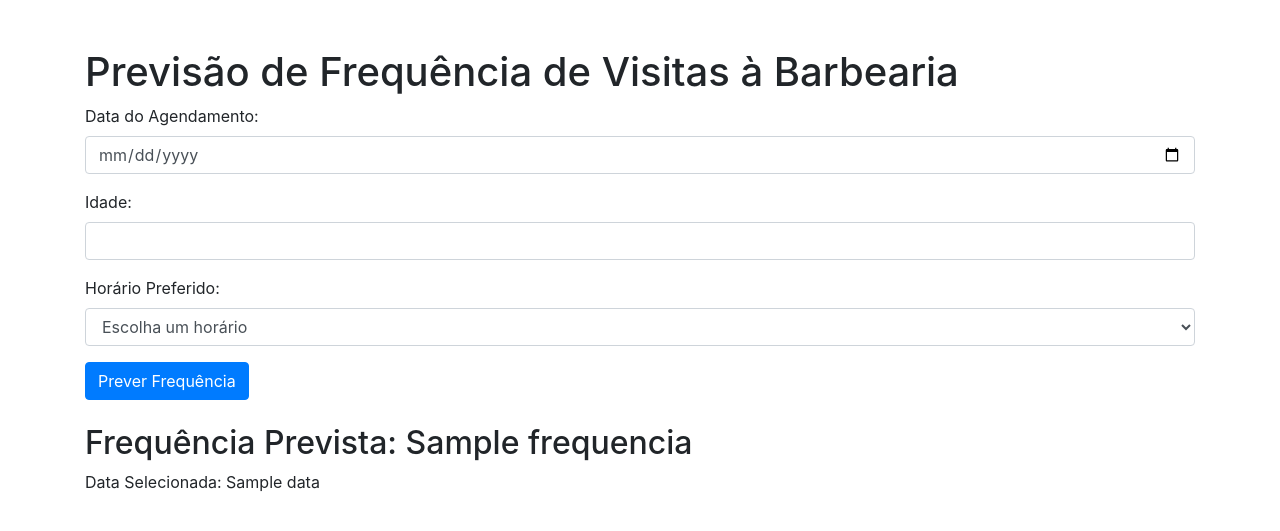
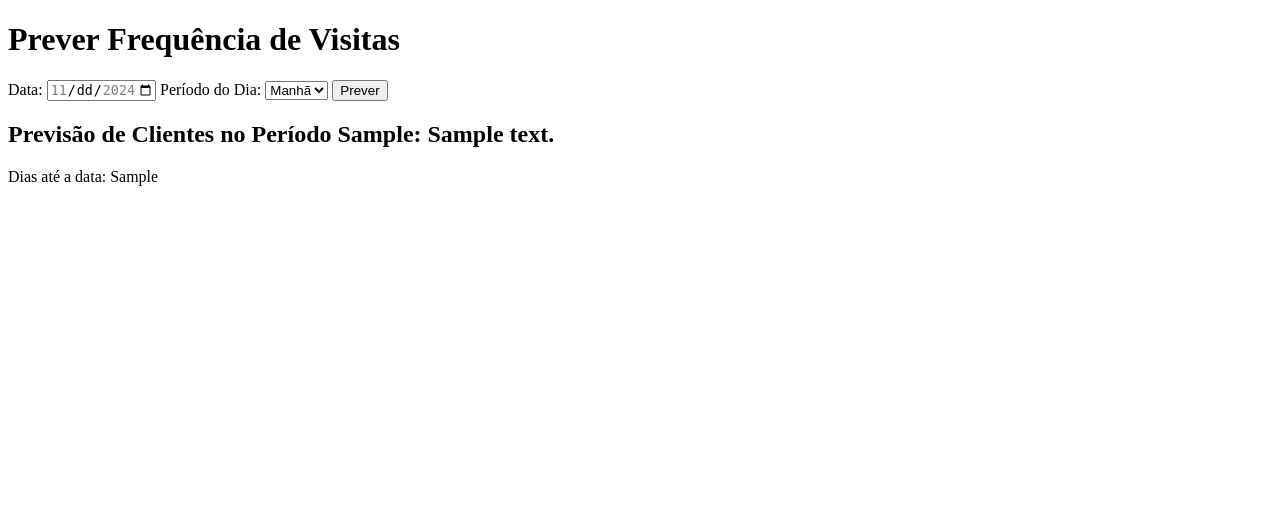
Before and after one commit to SamuelLauro/Predicaodemanda-, a Flask app: template templates/index.html in a window 1280 px wide. Shown: the top 531 px of the page. Run offline with Flask 3, Linux system fonts and the light colour scheme; the template is opened without the code that fills it: most values are stand-ins (such as "Sample title", 1, 10 or a date in 2020); parts of the project's set-up code (start-up, migrations or seed data) failed here and were passed over; some libraries are stand-ins or nearby versions.

Commit message:
modelo treinado

```diff
--- a/app.py
+++ b/app.py
@@ -1,67 +1,46 @@
+from datetime import datetime
 from flask import Flask, render_template, request
 import joblib
 import pandas as pd
-import numpy as np
+
 
 app = Flask(__name__)
 
-# Carregar o modelo treinado e dados de treinamento
-model = joblib.load('modelo_svm.joblib')
-label_encoder_horario = joblib.load('label_encoder_horario.joblib')  # Carregar o LabelEncoder do horário
-label_encoder_y = joblib.load('label_encoder_y.joblib')  # Carregar o LabelEncoder da classe alvo
+# Carregar o modelo e o scaler
+model = joblib.load('random_forest_model.joblib')
+scaler = joblib.load('scaler.joblib')
 
-# Supondo que 'frequencia' é a coluna que contém as frequências reais de visitas
-# Exemplo de dados de treinamento; ajuste conforme necessário
-frequencias_treinamento = np.array([10, 15, 20, 25, 30])
-media_frequencia = np.mean(frequencias_treinamento)
-percentil_75 = np.percentile(frequencias_treinamento, 75)
+@app.route('/')
+def index():
+    return render_template('index.html')
 
-# Função para prever o número de clientes com base nos inputs do usuário
-def predict_clients(idade, horario_preferido):
-    try:
-        # Codificar o valor de 'horario_preferido' com o LabelEncoder
-        horario_codificado = label_encoder_horario.transform([horario_preferido])[0]
-    except ValueError as e:
-        print(f"Erro na codificação de '{horario_preferido}': {e}")
-        return None
+@app.route('/predict', methods=['POST'])
+def predict():
+    # Obter a data selecionada do formulário
+    selected_date = request.form['date']
+    selected_date = datetime.strptime(selected_date, '%Y-%m-%d')
 
-    # Preparar os dados de entrada para o modelo
-    input_data = pd.DataFrame({
-        'Idade': [idade],
-        'Qual seu horário preferido para agendar um atendimento?': [horario_codificado]
-    })
+    # Calcular os dias até a data selecionada
+    today = datetime.today()
+    dias_ate_a_data = (selected_date - today).days
 
-    print(f"Dados de entrada para o modelo: \n{input_data}")  # Linha de depuração
+    # Obter o período do dia (manhã, tarde, noite)
+    selected_period = request.form.get('period')
 
-    # Fazer a previsão
-    previsao = model.predict(input_data)[0]
-    print(f"Previsão bruta do modelo: {previsao}")  # Linha de depuração
+    # Prever a frequência de visitas usando apenas os dias até a data
+    input_data = pd.DataFrame([[dias_ate_a_data]], columns=['Dias até a data'])
+    scaled_data = scaler.transform(input_data)
+    predicted_visits = model.predict(scaled_data)[0]
 
-    # Ajustar a previsão com base na média e no percentil
-    if previsao < media_frequencia * 0.5:  # Se a previsão for muito baixa
-        frequencia_prevista = round(media_frequencia)
-    elif previsao > percentil_75:  # Se a previsão for muito alta
-        frequencia_prevista = round(percentil_75)
-    else:  # Se a previsão estiver dentro do intervalo esperado
-        frequencia_prevista = round(previsao)
+    # Ajustar a previsão para cada período do dia
+    if selected_period == 'manhã':
+        period_visits = int(predicted_visits * 0.3)
+    elif selected_period == 'tarde':
+        period_visits = int(predicted_visits * 0.5)
+    else:
+        period_visits = int(predicted_visits * 0.2)
 
-    print(f"Frequência prevista (ajustada): {frequencia_prevista}")  # Linha de depuração
-    return frequencia_prevista
-
-@app.route('/', methods=['GET', 'POST'])
-def index():
-    frequencia_prevista = None
-    data_selecionada = None
-
-    if request.method == 'POST':
-        data_futura = request.form['data_futura']
-        idade = int(request.form['idade'])
-        horario_preferido = request.form['horario_preferido']
-
-        frequencia_prevista = predict_clients(idade, horario_preferido)
-        data_selecionada = data_futura
-
-    return render_template('index.html', frequencia=frequencia_prevista, data=data_selecionada)
+    return render_template('index.html',period_visits=period_visits, dias_ate_a_data=dias_ate_a_data,selected_period=selected_period)
 
 if __name__ == '__main__':
     app.run(debug=True)
--- a/templates/index.html
+++ b/templates/index.html
@@ -1,45 +1,44 @@
 <!DOCTYPE html>
-<html lang="pt-BR">
+<html lang="pt-br">
 <head>
     <meta charset="UTF-8">
     <meta name="viewport" content="width=device-width, initial-scale=1.0">
-    <title>Previsão de Frequência de Visitas</title>
-    <link rel="stylesheet" href="https://maxcdn.bootstrapcdn.com/bootstrap/4.5.2/css/bootstrap.min.css">
+    <title>Previsão de Visitas</title>
+    <script>
+        // Script para definir o valor mínimo e máximo do campo de data
+        document.addEventListener('DOMContentLoaded', function () {
+            const dateInput = document.getElementById('date');
+            const today = new Date();
+            const maxDate = new Date();
+
+            maxDate.setDate(today.getDate() + 10);  // Define o máximo para 10 dias a partir de hoje
+
+            // Formatação das datas para o padrão YYYY-MM-DD exigido pelo input type="date"
+            const formatDate = (date) => date.toISOString().split('T')[0];
+            dateInput.min = formatDate(today);
+            dateInput.max = formatDate(maxDate);
+        });
+    </script>
 </head>
 <body>
-    <div class="container mt-5">
-        <h1>Previsão de Frequência de Visitas à Barbearia</h1>
-        <form method="POST" action="/">
-            <div class="form-group">
-                <label for="data_futura">Data do Agendamento:</label>
-                <input type="date" class="form-control" id="data_futura" name="data_futura" required>
-            </div>
-            <div class="form-group">
-                <label for="idade">Idade:</label>
-                <input type="number" class="form-control" id="idade" name="idade" required>
-            </div>
-            <div class="form-group">
-                <label for="horario_preferido">Horário Preferido:</label>
-                <select class="form-control" id="horario_preferido" name="horario_preferido" required>
-                    <option value="" disabled selected>Escolha um horário</option>
-                    <option value="Manhã">Manhã</option>
-                    <option value="Tarde">Tarde</option>
-                    <option value="Noite">Noite</option>
-                </select>
-            </div>
-            <button type="submit" class="btn btn-primary">Prever Frequência</button>
-        </form>
+    <h1>Prever Frequência de Visitas</h1>
+    <form action="/predict" method="post">
+        <label for="date">Data:</label>
+        <input type="date" id="date" name="date" required>
 
-        {% if frequencia %}
-            <div class="mt-4">
-                <h2>Frequência Prevista: {{ frequencia }}</h2>
-                <p>Data Selecionada: {{ data }}</p>
-            </div>
-        {% endif %}
-    </div>
+        <label for="period">Período do Dia:</label>
+        <select id="period" name="period" required>
+            <option value="manhã">Manhã</option>
+            <option value="tarde">Tarde</option>
+            <option value="noite">Noite</option>
+        </select>
 
-    <script src="https://code.jquery.com/jquery-3.5.1.slim.min.js"></script>
-    <script src="https://cdn.jsdelivr.net/npm/@popperjs/core@2.9.3/dist/umd/popper.min.js"></script>
-    <script src="https://stackpath.bootstrapcdn.com/bootstrap/4.5.2/js/bootstrap.min.js"></script>
+        <button type="submit">Prever</button>
+    </form>
+
+    {% if period_visits is not none %}
+        <h2>Previsão de Clientes no Período {{ selected_period }}: {{ period_visits }}</h2>
+        <p>Dias até a data: {{ dias_ate_a_data }}</p>
+    {% endif %}
 </body>
 </html>
```
Also changed, not shown: Clientes - Respostas ao formulário 1.csv (deleted, +0 -20 lines), 7 other files.
